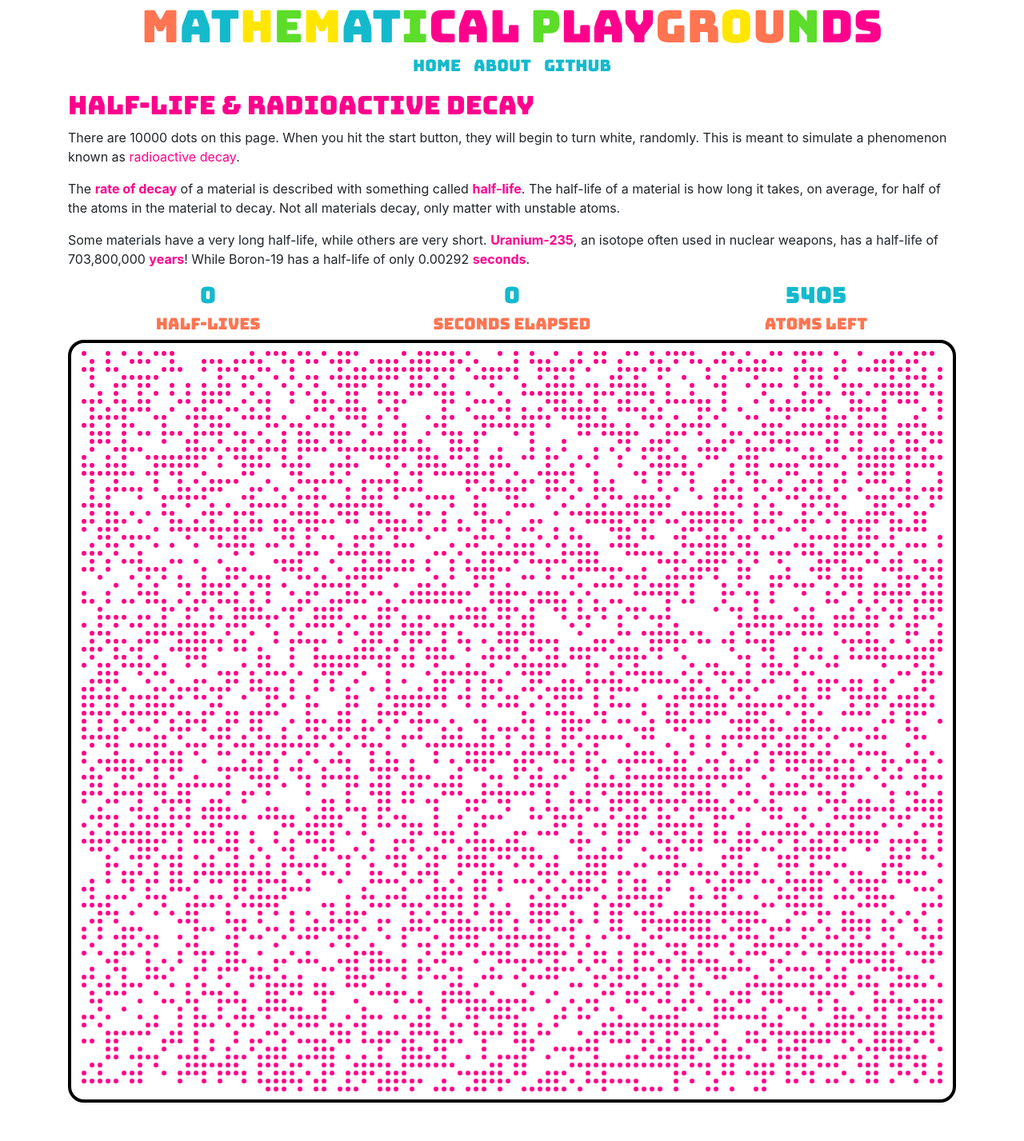
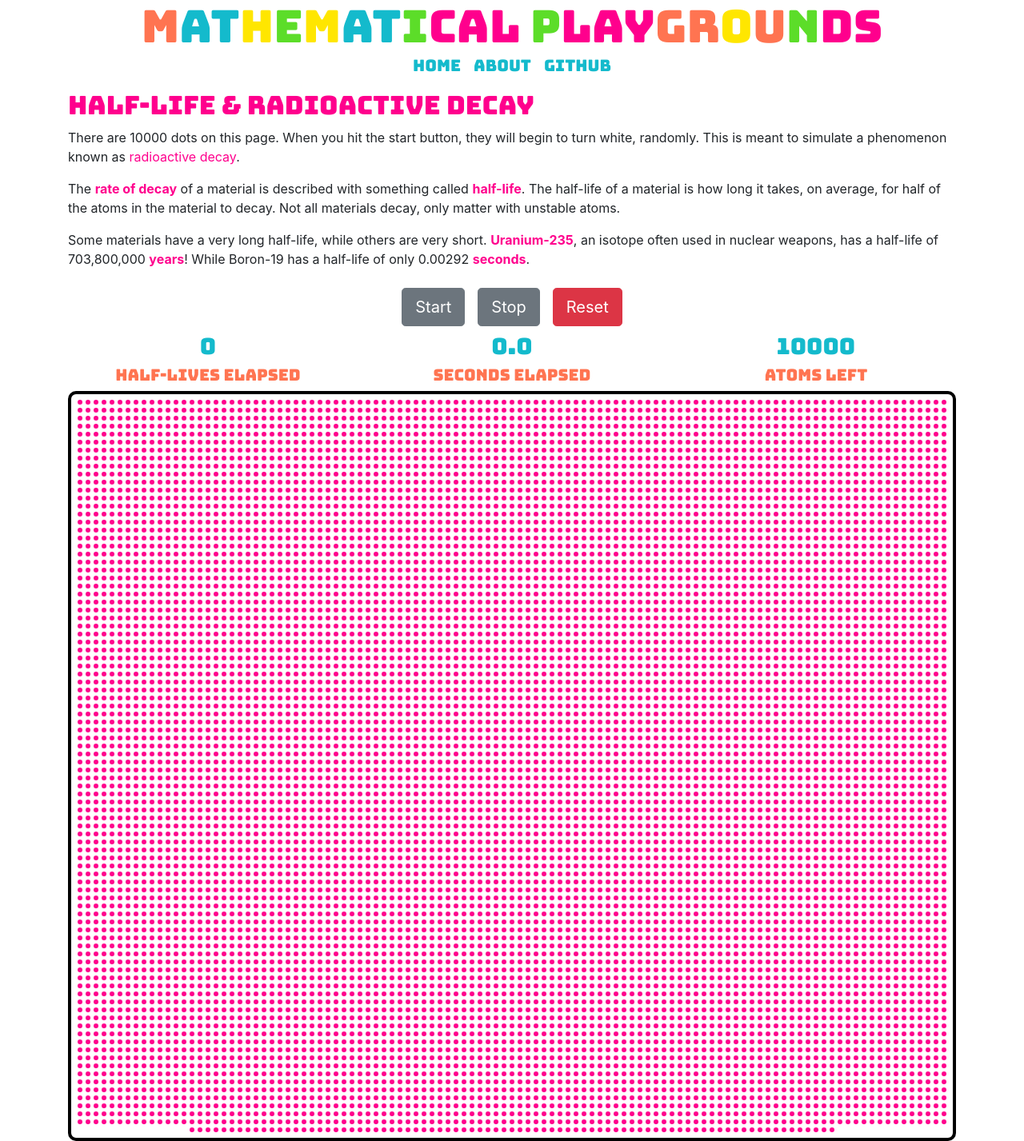
Before and after one commit to TylerAuer/math-tools, a Jekyll site: the page built from apps/half-life.html, in a window 1280 px wide. Shown: the whole page at 80% size. Built offline with Jekyll 4.4.1, drawn with Linux system fonts in a browser that asks for light colours; nearby versions of some CDN libraries; before the commit the page ends 1379 px from its top, so only the background shows below that; part of the change alters nothing that is shown.

Commit message:
working prototype without user customizability

```diff
--- a/apps/half-life.html
+++ b/apps/half-life.html
@@ -32,7 +32,9 @@ customCSS: "/assets/css/half-life.css"
 
 <div class="container-fluid">
     <div id="control-btns" class="d-flex flex-wrap justify-content-center">
-
+        <button id="start-btn" type="button" class="btn btn-secondary btn-lg m-2">Start</button>
+        <button id="stop-btn" type="button" class="btn btn-secondary btn-lg m-2">Stop</button>
+        <button id="reset-btn" type="button" class="btn btn-danger btn-lg m-2">Reset</button>
     </div>
 </div>
 
@@ -40,7 +42,7 @@ customCSS: "/assets/css/half-life.css"
     <div class="row">
         <div class="col">
             <h3 id="hlCounter">0</h3>
-            <h5>Half-lives</h5>
+            <h5>Half-lives Elapsed</h5>
         </div>
         <div class="col">
             <h3 id="secElapsed">0.0</h3>
--- a/assets/css/half-life.scss
+++ b/assets/css/half-life.scss
@@ -5,16 +5,16 @@
 
 #atom-holder {
   border: 4px solid black;
-  border-radius: 20px;
-  padding: 8px;
-  overflow: auto;
+  border-radius: 10px;
+  padding: 5px;
+  min-height: 400px;
 
   .atom {
     height: 6px;
     width: 6px;
     border-radius: 3px;
     margin: 2px;
-    transition-duration: 1000ms;
+    transition-duration: 1250ms;
   }
 
   .atom-alive {
--- a/assets/js/half-life.js
+++ b/assets/js/half-life.js
@@ -1,63 +1,106 @@
-// TODO: Add counter for generations
-// TODO: Stop process once all atoms are eliminated
+// TODO: Add fields for customizing the half-life
+// TODO: Add a geiger counter sound
+const sim = {
+  config: {
+    // these do NOT change when the simulation runs
+    startingAtomCount: 10000,
+    halfLifeInMs: 5000,
+    msBetweenDecayEvents: 100,
+    // these update as the simulation runs
+    decayEventCount: 0,
+    halfLifeCount: 0,
+    timeElapsed: 0
+  },
 
-const config = {
-  startingAtomCount: 10000,
-  //TODO: define getter setter for starting atom count to update description paragraph
-  halfLifeInMs: 5000,
-  msBetweenDecayEvents: 250
-};
-config.decayEventProbability = Math.pow(
-  0.5,
-  1 / (config.halfLifeInMs / config.msBetweenDecayEvents) // nth root where n the number of decay events / half life
-);
+  simHandle: 0, // ID for the setTimeout call
+  timerHandle: 0, // ID for the setInterval call
+  start: function() {
+    this.stop();
+    this.simHandle = setInterval(
+      () => decayEvent(),
+      this.config.msBetweenDecayEvents
+    );
+    this.timerHandle = setInterval(() => {
+      this.config.timeElapsed = (this.config.timeElapsed * 10 + 1) / 10;
+      const timer = document.getElementById("secElapsed");
+      timer.innerText = this.config.timeElapsed.toFixed(1);
+    }, 100);
+  },
 
-const simController = {
-  decayEventCount: 0,
-  halfLifeCount: 0,
-  timeElapsed: 0,
-  atomsLeft: config.startingAtomCount,
+  stop: function() {
+    if (this.simHandle) {
+      clearInterval(this.simHandle);
+      this.simHandle = 0;
+    }
+    if (this.timerHandle) {
+      clearInterval(this.timerHandle);
+      this.timerHandle = 0;
+    }
+  },
+
+  reset: function() {
+    this.stop();
+    const atomDiv = document.getElementById("atom-holder");
+    atomDiv.innerHTML = "";
+    for (let i = 0; i < sim.config.startingAtomCount; i++) {
+      const atomElem = document.createElement("div");
+      atomElem.classList = "atom atom-alive";
+      atomDiv.appendChild(atomElem);
+    }
+    this.config.halfLifeCount = 0;
+    this.config.timeElapsed = 0;
+    this.config.atomsLeft = this.config.startingAtomCount;
+    this.updateHeadings();
+    const timer = document.getElementById("secElapsed");
+    timer.innerText = this.config.timeElapsed.toFixed(1);
+  },
+
   updateHeadings: function() {
     const hlCounter = document.getElementById("hlCounter");
-    const secElapsed = document.getElementById("secElapsed");
     const atomsLeft = document.getElementById("atomsCounter");
-    hlCounter.innerHTML = this.halfLifeCount;
-    secElapsed.innerHTML = this.timeElapsed;
-    atomsLeft.innerHTML = this.atomsLeft;
+    hlCounter.innerHTML = this.config.halfLifeCount;
+    atomsLeft.innerHTML = this.config.atomsLeft;
   }
 };
 
+sim.config.decayEventProbability = Math.pow(
+  0.5,
+  1 / (sim.config.halfLifeInMs / sim.config.msBetweenDecayEvents) // nth root where n the number of decay events / half life
+);
+sim.config.atomsLeft = sim.config.startingAtomCount;
+sim.reset();
+
 const dotsOnPageText = document.getElementById("dots-on-page");
-dotsOnPageText.innerHTML = config.startingAtomCount;
+dotsOnPageText.innerHTML = sim.config.startingAtomCount;
 
-const atomDiv = document.getElementById("atom-holder");
-// TODO: Need to set an upper bound for halfLifeMs
-let atomsLeft = config.startingAtomCount;
-
-for (let i = 0; i < config.startingAtomCount; i++) {
-  const atomElem = document.createElement("div");
-  atomElem.classList = "atom atom-alive";
-  atomDiv.appendChild(atomElem);
-}
-
-setInterval(decayEvent, config.msBetweenDecayEvents);
+const startBtn = document.getElementById("start-btn");
+const stopBtn = document.getElementById("stop-btn");
+const resetBtn = document.getElementById("reset-btn");
+startBtn.addEventListener("click", () => sim.start());
+stopBtn.addEventListener("click", () => sim.stop());
+resetBtn.addEventListener("click", () => sim.reset());
 
 function decayEvent() {
-  simController.decayEventCount += 1;
+  // BUG: Only works when half-life is a multiple msBetweenDecayEvent
+  sim.config.decayEventCount += 1;
   if (
-    simController.decayEventCount %
-      (config.halfLifeInMs / config.msBetweenDecayEvents) ===
+    sim.config.decayEventCount %
+      (sim.config.halfLifeInMs / sim.config.msBetweenDecayEvents) ===
     0
   ) {
-    simController.halfLifeCount += 1;
+    sim.config.halfLifeCount += 1;
   }
 
-  document.querySelectorAll(".atom-alive").forEach(elem => {
-    if (Math.random() > config.decayEventProbability) {
+  aliveAtoms = document.querySelectorAll(".atom-alive");
+  if (aliveAtoms.length === 0) {
+    sim.stop();
+  }
+  aliveAtoms.forEach(elem => {
+    if (Math.random() > sim.config.decayEventProbability) {
       elem.classList = "atom atom-dead";
       elem.style = "background-color: white;";
-      simController.atomsLeft -= 1;
+      sim.config.atomsLeft -= 1;
     }
   });
-  simController.updateHeadings();
+  sim.updateHeadings();
 }
```
